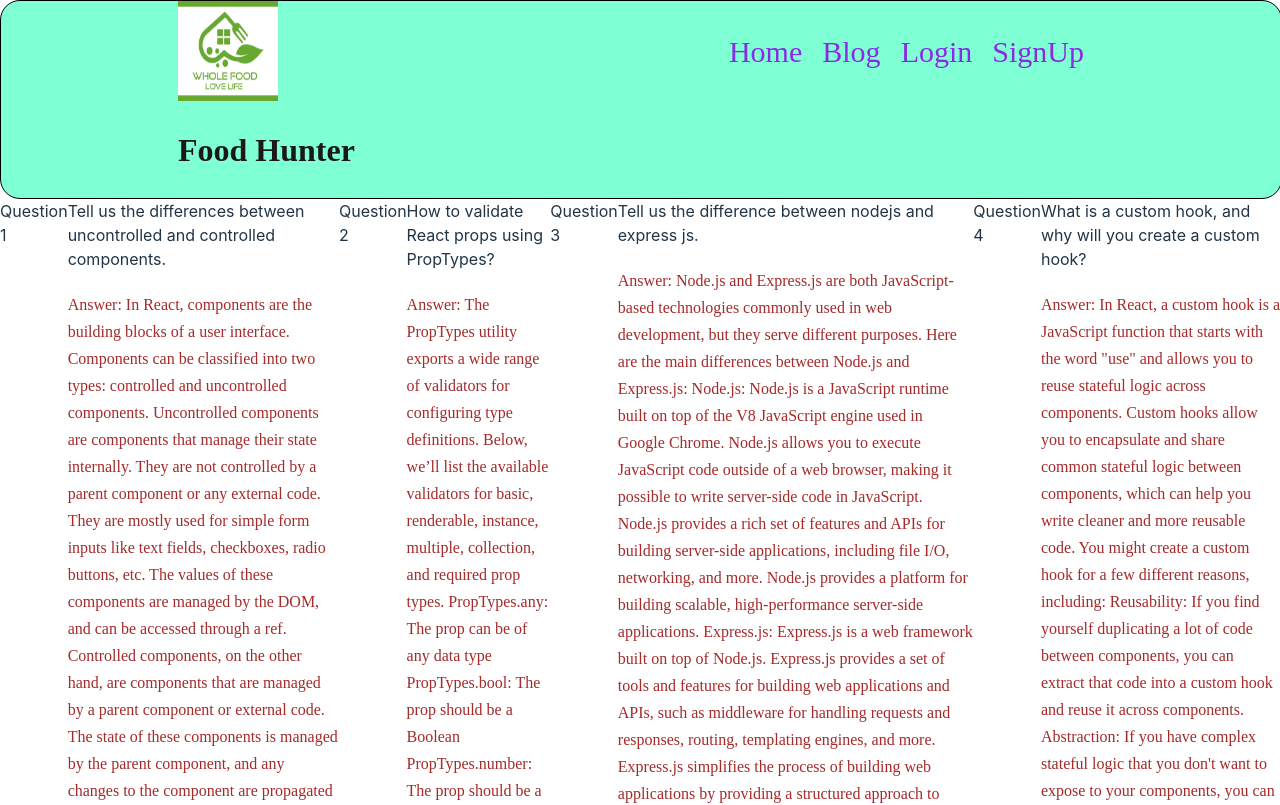
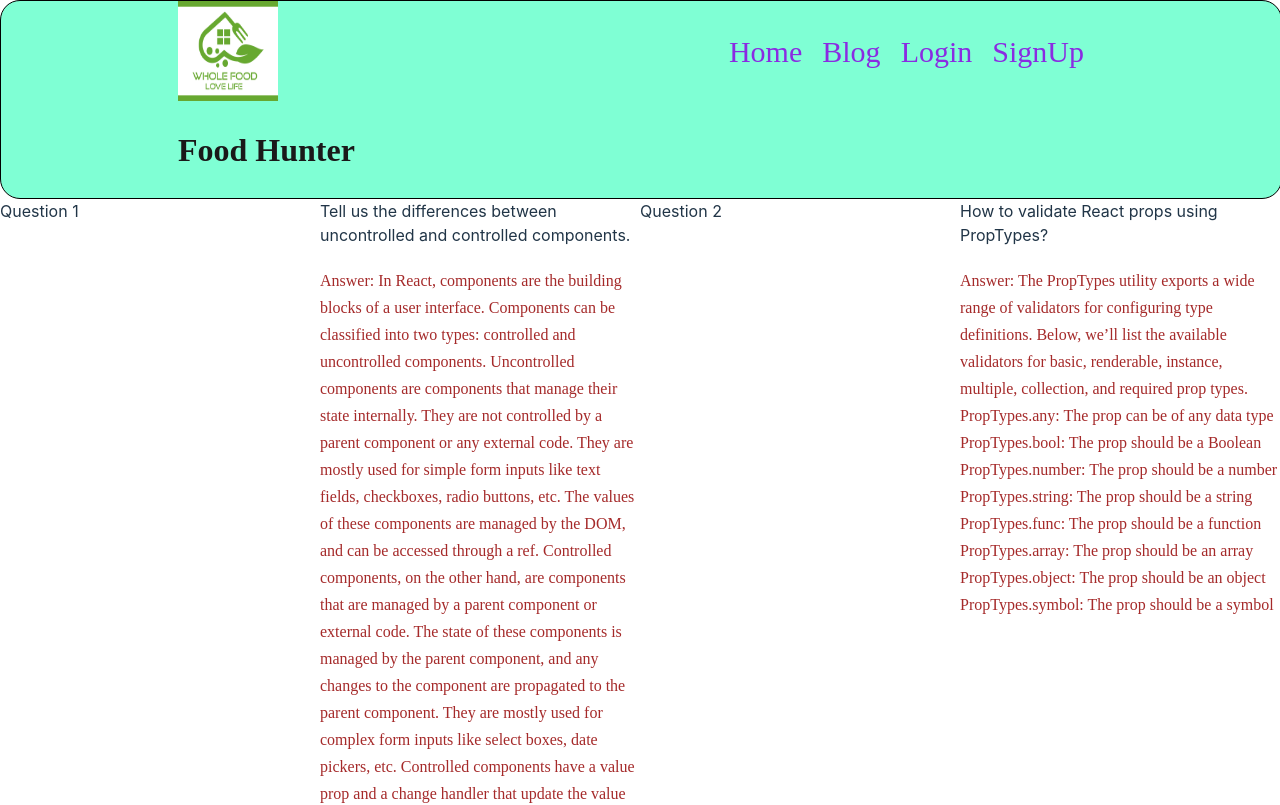
Before and after one commit to mehedihasanrupok/chef-recipe-hunter-client, a React (Vite) app: page /blog in a window 1280 px wide. Shown: the top 805 px of the page. Built offline with nearby package versions, Linux system fonts and the light colour scheme; no server answers.

Commit message:
Chefs Added

```diff
--- a/src/Components/Blogs/Blogs.css
+++ b/src/Components/Blogs/Blogs.css
@@ -1,8 +1,16 @@
 .card{
-    display: flex;
-    /* grid-template-columns: repeat(2, 1fr); */
+    display: grid;
+    grid-template-columns: 1fr 1fr;
+    row-gap: 50px;
 }
 .answer{
     color: brown;
     margin-top: 20px;
 }
+.head{
+    margin-right: 0px;
+    padding: 0;
+}
+Card{
+    margin-top: 20px;
+}
--- a/src/Components/Blogs/Blogs.jsx
+++ b/src/Components/Blogs/Blogs.jsx
@@ -1,12 +1,14 @@
 import React from 'react';
-import { Button, Card, CardGroup } from 'react-bootstrap';
+import { Accordion, Button, Card, CardGroup } from 'react-bootstrap';
 import './Blogs.css'
+import CardHeader from 'react-bootstrap/esm/CardHeader';
 
 const Blogs = () => {
     return (
+
         <CardGroup className='card'>
             <Card>
-                <Card.Header>Question 1</Card.Header>
+                <CardHeader className='head'>Question 1</CardHeader>
                 <Card.Body>
                     <Card.Title>Tell us the differences between uncontrolled and controlled components.</Card.Title>
                     <Card.Text className='answer'>Answer:
--- /dev/null
+++ b/src/Components/Chefs/Chefs.jsx
@@ -0,0 +1,15 @@
+import React, { useEffect, useState } from 'react';
+
+const Chefs = ({chef}) => {
+    const {picture,chefName,yearOfExperience,noOfRecipes} = chef;
+    return (
+        <div>
+            <h2>{chefName}</h2>
+            <h2>{yearOfExperience}</h2>
+            <h2>{noOfRecipes}</h2>
+            <img src={picture} />
+        </div>
+    );
+};
+
+export default Chefs;
--- a/src/Components/Home/Home.jsx
+++ b/src/Components/Home/Home.jsx
@@ -1,10 +1,29 @@
-import React from 'react';
+import React, { useEffect, useState } from 'react';
 import Banner from '../Banner/Banner';
+import Chefs from '../Chefs/Chefs';
 
 const Home = () => {
+    const [chefs, setChefs] = useState([]);
+
+    useEffect( () =>{
+        fetch('http://localhost:5000/chefs')
+        .then(res => res.json())
+        .then(data => setChefs(data))
+        .catch(error => console.log(error))
+    })
     return (
         <div>
            <Banner></Banner>
+           <div>
+            {
+                chefs.map(chef =><Chefs
+                 key={chef._id}
+                 chef={chef}
+                >
+
+                </Chefs>)
+            }
+           </div>
         </div>
     );
 };
```
